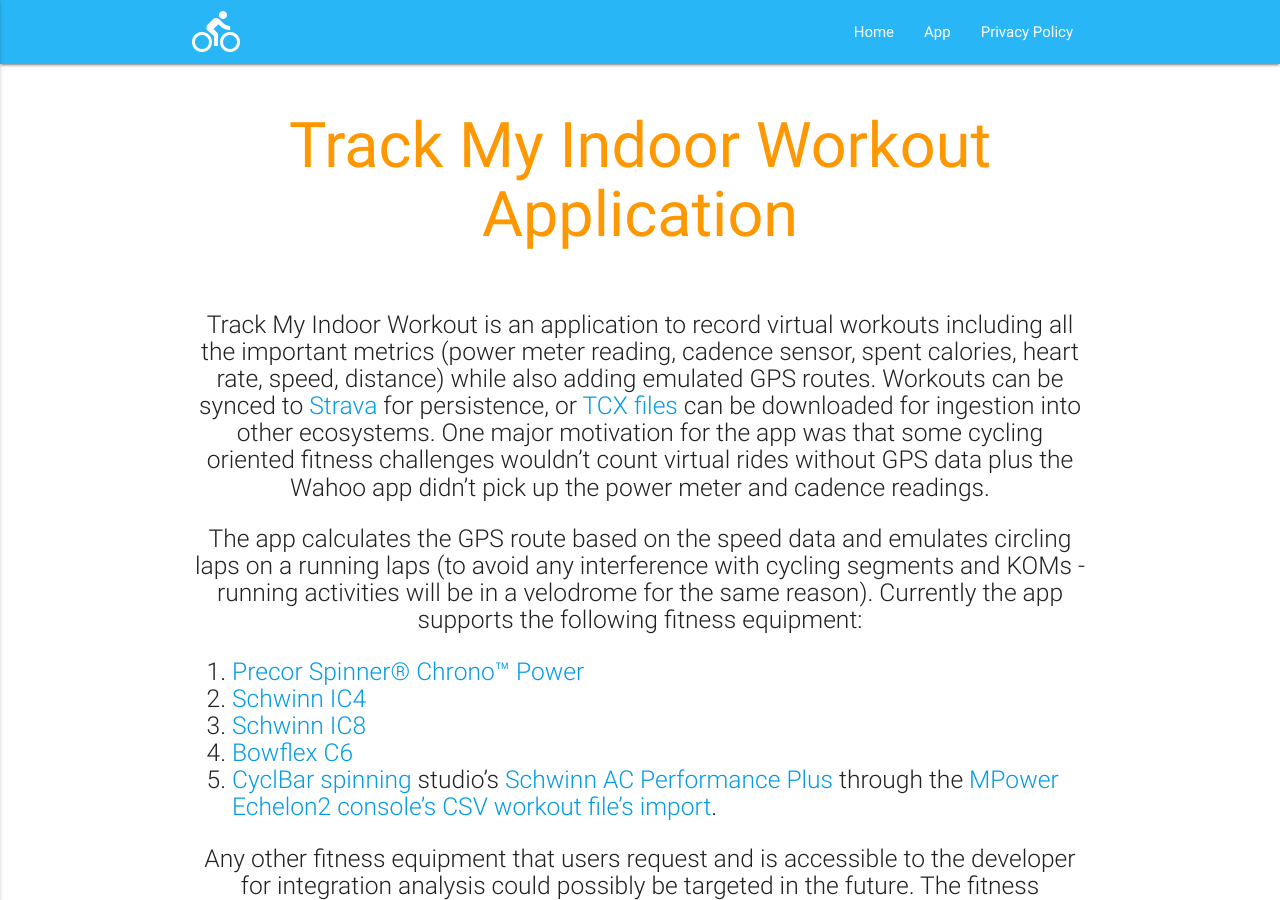
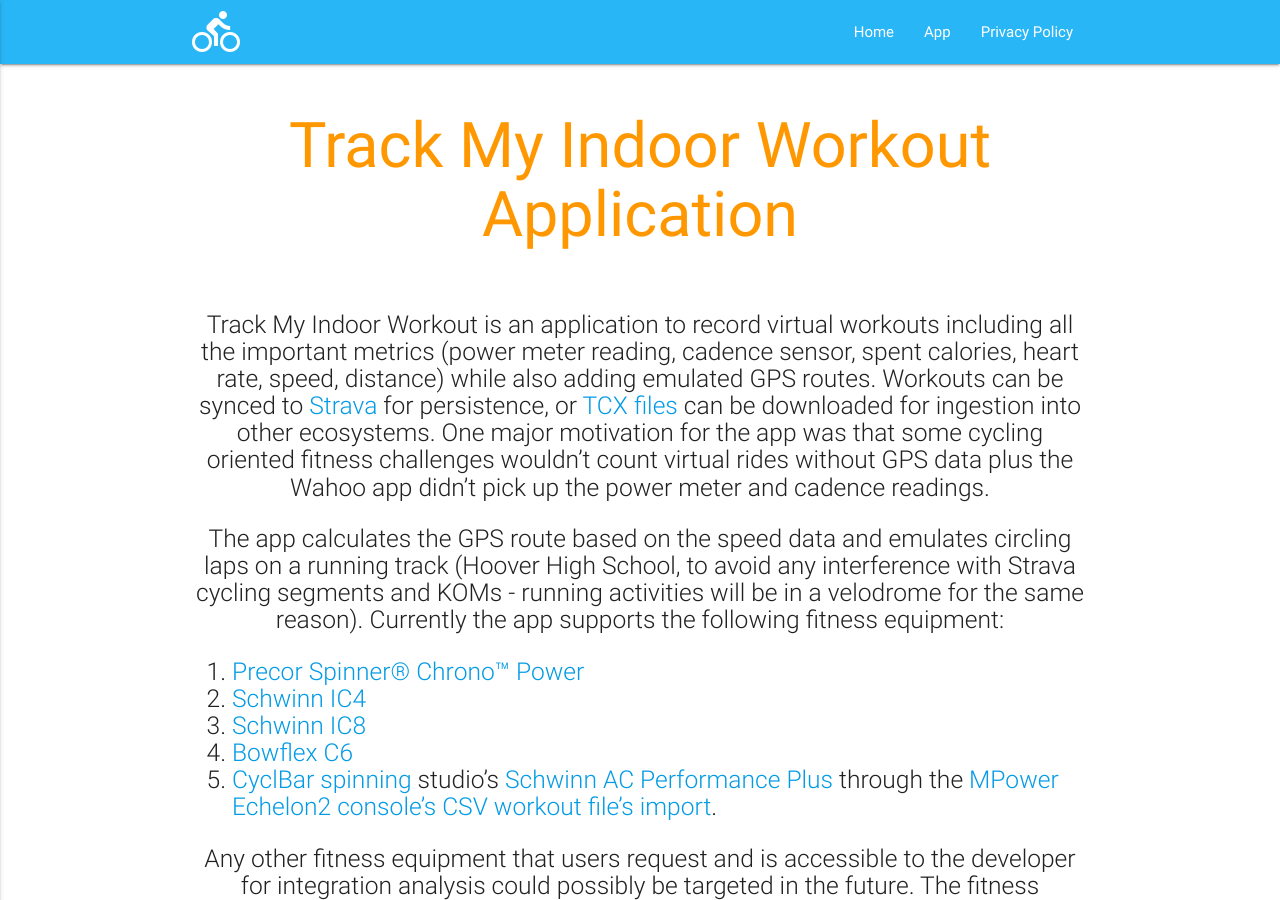
Before and after one commit to TrackMyIndoorWorkout/TrackMyIndoorWorkout.github.io, a Jekyll site: the page built from index.md, in a window 1280 px wide and 900 px high. Built offline with Jekyll 4.4.1, drawn with Linux system fonts in a browser that asks for light colours.

Commit message:
Some modifications for the new GPS location

```diff
--- a/index.md
+++ b/index.md
@@ -3,7 +3,7 @@ layout: home
 ---
 Track My Indoor Workout is an application to record virtual workouts including all the important metrics (power meter reading, cadence sensor, spent calories, heart rate, speed, distance) while also adding emulated GPS routes. Workouts can be synced to [Strava](https://www.strava.com/) for persistence, or [TCX files](https://en.wikipedia.org/wiki/Training_Center_XML) can be downloaded for ingestion into other ecosystems. One major motivation for the app was that some cycling oriented fitness challenges wouldn't count virtual rides without GPS data plus the Wahoo app didn't pick up the power meter and cadence readings.
 
-The app calculates the GPS route based on the speed data and emulates circling laps on a running laps (to avoid any interference with cycling segments and KOMs - running activities will be in a velodrome for the same reason). Currently the app supports the following fitness equipment:
+The app calculates the GPS route based on the speed data and emulates circling laps on a running track (Hoover High School, to avoid any interference with Strava cycling segments and KOMs - running activities will be in a velodrome for the same reason). Currently the app supports the following fitness equipment:
 
 1. [Precor Spinner® Chrono™ Power](https://www.precor.com/en-us/commercial/cardio/indoor-cycling/spinner-chrono-power)
 1. [Schwinn IC4](https://www.schwinnfitness.com/ic4/100873.html)
```
